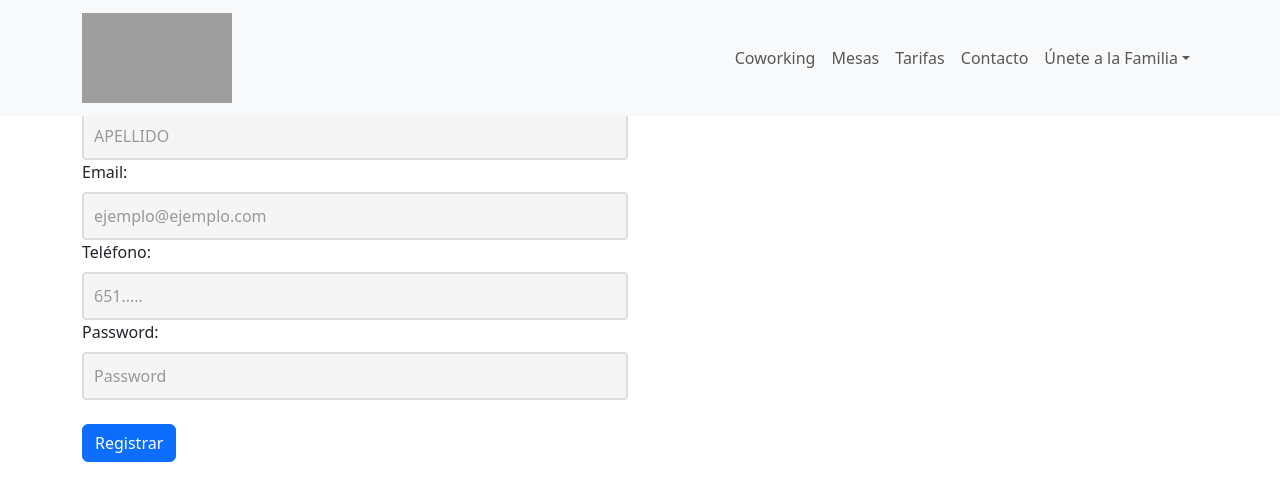
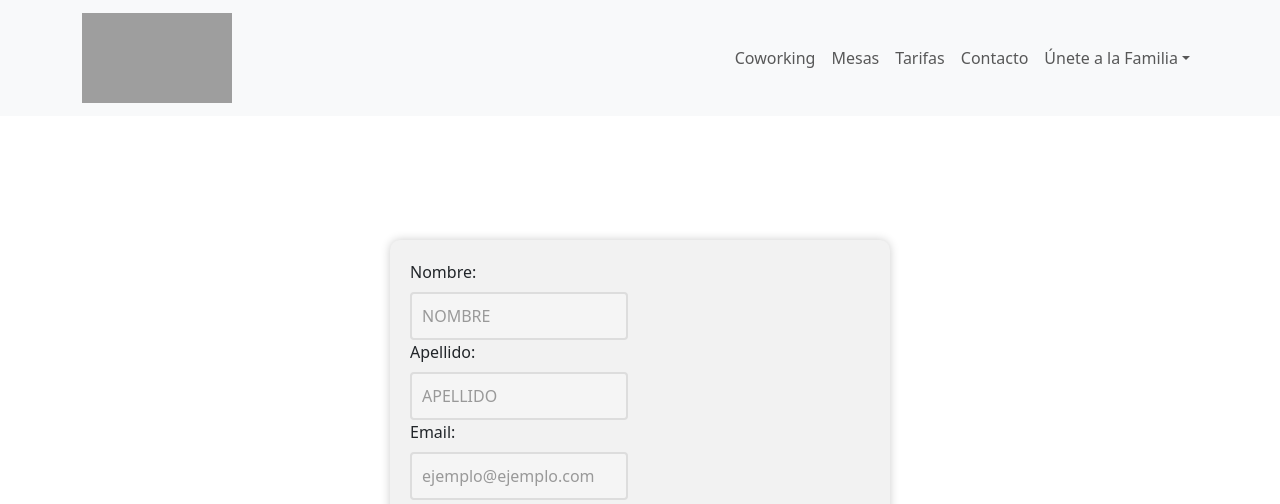
Before and after one commit to MarioAAT/mat-geekhubs-fsd-frontend-malab, a React (Vite) app in the folder Front_MALAB/: page /registro in a window 1280 px wide. Shown: the top 504 px of the page. Built offline with nearby package versions, Linux system fonts and the light colour scheme; grey boxes are pictures that could not be loaded; a web font is replaced by a local one.

Commit message:
Se han agregado estilos css a los formularios de Login y Register

```diff
--- a/Front_MALAB/src/layouts/login/Login.jsx
+++ b/Front_MALAB/src/layouts/login/Login.jsx
@@ -52,7 +52,7 @@ logMe(credenciales)
 
     return (
         <>
-        <Container className='loginform'>
+        <Container className='loginform divPrincipal'>
             <Form>
             <Form.Group className="mb-3" controlId="formBasicEmail">
                 <Form.Label>Email</Form.Label>
--- a/Front_MALAB/src/layouts/register/Register.css
+++ b/Front_MALAB/src/layouts/register/Register.css
@@ -0,0 +1,13 @@
+.divPrincipal{
+    margin-top: 30vh;
+}
+
+.registerForm{
+    max-width: 500px;
+    margin: 0 auto;
+    background-color: #f2f2f2;
+    padding: 20px;
+    border-radius: 10px;
+    box-shadow: 0px 0px 10px #ccc;
+    margin-top: 20vh;
+}
--- a/Front_MALAB/src/layouts/register/Register.jsx
+++ b/Front_MALAB/src/layouts/register/Register.jsx
@@ -4,6 +4,7 @@ import { InputText } from '../../components/InputText';
 import { validate } from '../../helpers/useFul';
 import { Container, Form, Col, Row, Button } from 'react-bootstrap';
 import { nuevoUsuario } from '../../services/apiCalls';
+import './Register.css'
 
 export const Register = () => {
 
@@ -105,8 +106,8 @@ export const Register = () => {
                 <div>{welcome}</div>
             ) : (
         <div className="divPrincipal">
-            <Container>
-            <Row className="registerForm">
+            <Container className='registerForm'>
+            <Row className="">
                 <Col lg={6}>
                 <Form className="formRegister">
                     <Form.Group>
```
